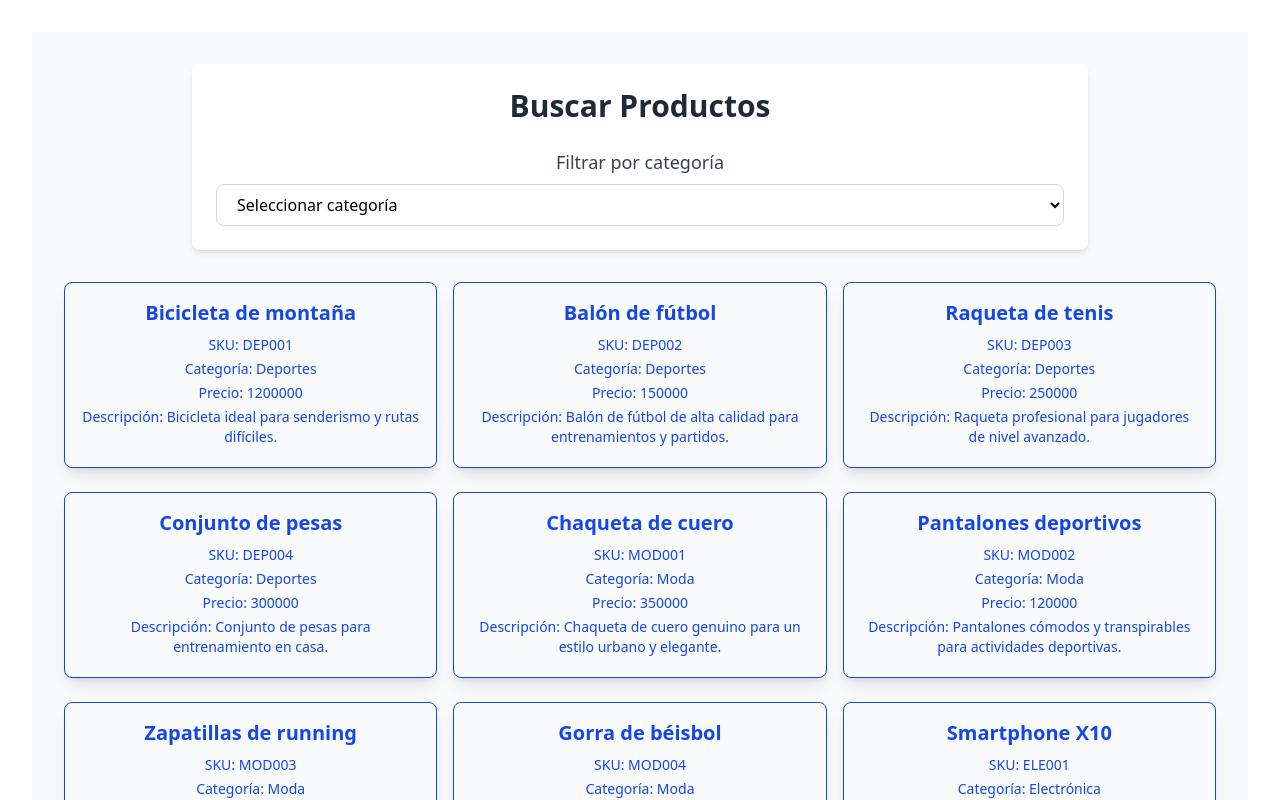
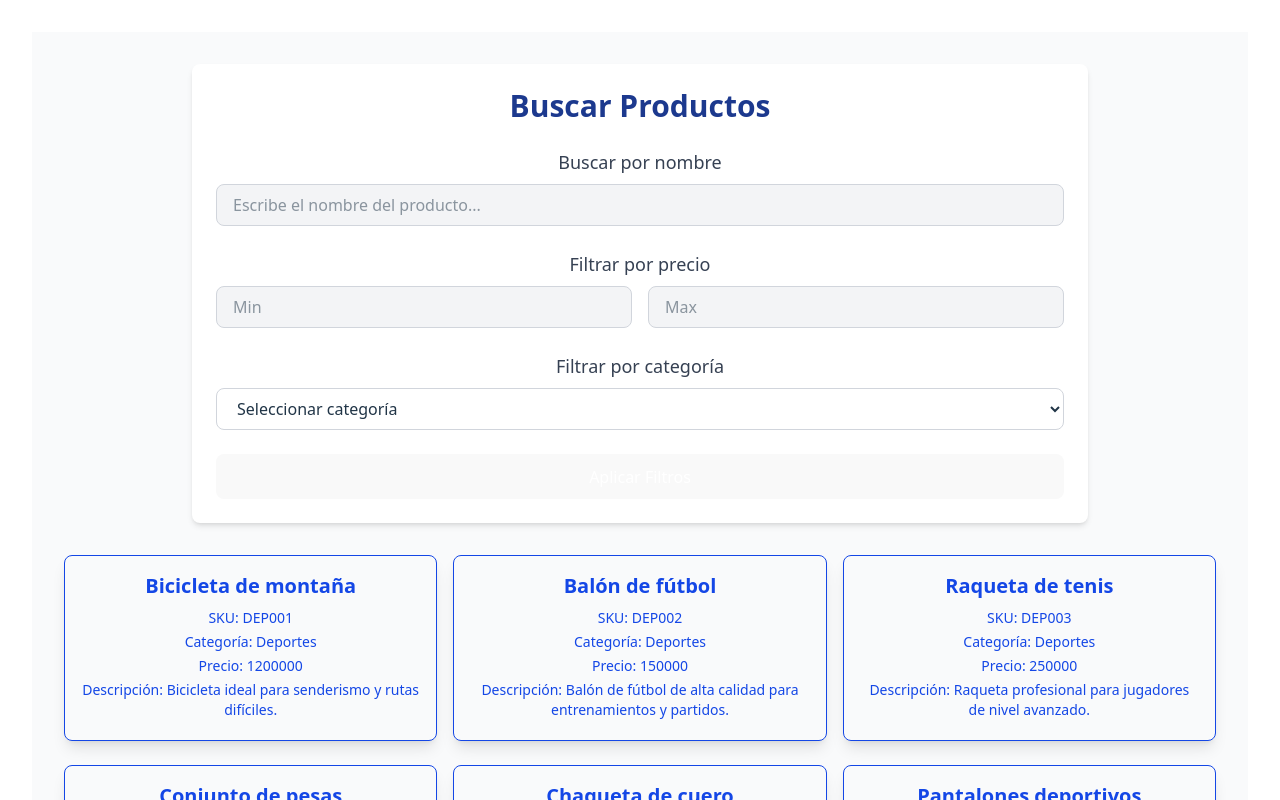
Before and after one commit to erozog125/instrumento-evaluacion-react, a React (Vite) app: page / in a window 1280 px wide. Shown: the top 800 px of the page. Built offline with nearby package versions, Linux system fonts and the light colour scheme.

Commit message:
progress 4

```diff
--- a/src/components/FilterProducts.jsx
+++ b/src/components/FilterProducts.jsx
@@ -14,13 +14,43 @@ export const FilterProducts = () => {
     <div className="flex flex-col items-center p-8 bg-gray-50 min-h-screen">
       <div className="bg-white shadow-md rounded-lg w-full max-w-4xl p-6 space-y-6">
         {/* Título */}
-        <h2 className="text-3xl font-semibold text-center text-gray-800">Buscar Productos</h2>
+        <h2 className="text-3xl font-semibold text-center text-blue-900">Buscar Productos</h2>
 
-        {/* Filtro por categoría */}
-        <div className="flex flex-col space-y-2">
-          <label className="text-lg font-medium text-gray-700">Filtrar por categoría</label>
+        {/* Campo de búsqueda (deshabilitado) */}
+        <div className="space-y-2">
+          <h3 className="text-lg text-gray-700">Buscar por nombre</h3>
+          <input
+            type="text"
+            className="w-full px-4 py-2 rounded-lg border border-gray-300 bg-gray-100 cursor-not-allowed"
+            placeholder="Escribe el nombre del producto..."
+            disabled
+          />
+        </div>
+
+        {/* Filtro por precio (deshabilitado) */}
+        <div className="space-y-2">
+          <h3 className="text-lg text-gray-700">Filtrar por precio</h3>
+          <div className="flex gap-4">
+            <input
+              type="number"
+              placeholder="Min"
+              className="w-full px-4 py-2 rounded-lg border border-gray-300 bg-gray-100 cursor-not-allowed"
+              disabled
+            />
+            <input
+              type="number"
+              placeholder="Max"
+              className="w-full px-4 py-2 rounded-lg border border-gray-300 bg-gray-100 cursor-not-allowed"
+              disabled
+            />
+          </div>
+        </div>
+
+        {/* Filtro por categoría (funcional) */}
+        <div className="space-y-2">
+          <h3 className="text-lg text-gray-700">Filtrar por categoría</h3>
           <select
-            className="px-4 py-2 rounded-lg border border-gray-300 focus:outline-none focus:ring-2 focus:ring-blue-500 text-black"
+            className="w-full px-4 py-2 rounded-lg border border-gray-300 focus:outline-none focus:ring-2 focus:ring-blue-500"
             value={selectedCategory}
             onChange={(e) => setSelectedCategory(e.target.value)}
           >
@@ -31,6 +61,14 @@ export const FilterProducts = () => {
             <option value="Hogar">Hogar</option>
           </select>
         </div>
+
+        {/* Botón (deshabilitado) */}
+        <button
+          className="w-full bg-gray-500 text-white py-2 px-4 rounded-lg cursor-not-allowed"
+          disabled
+        >
+          Aplicar Filtros
+        </button>
       </div>
 
       {/* Lista de productos filtrados */}
```
